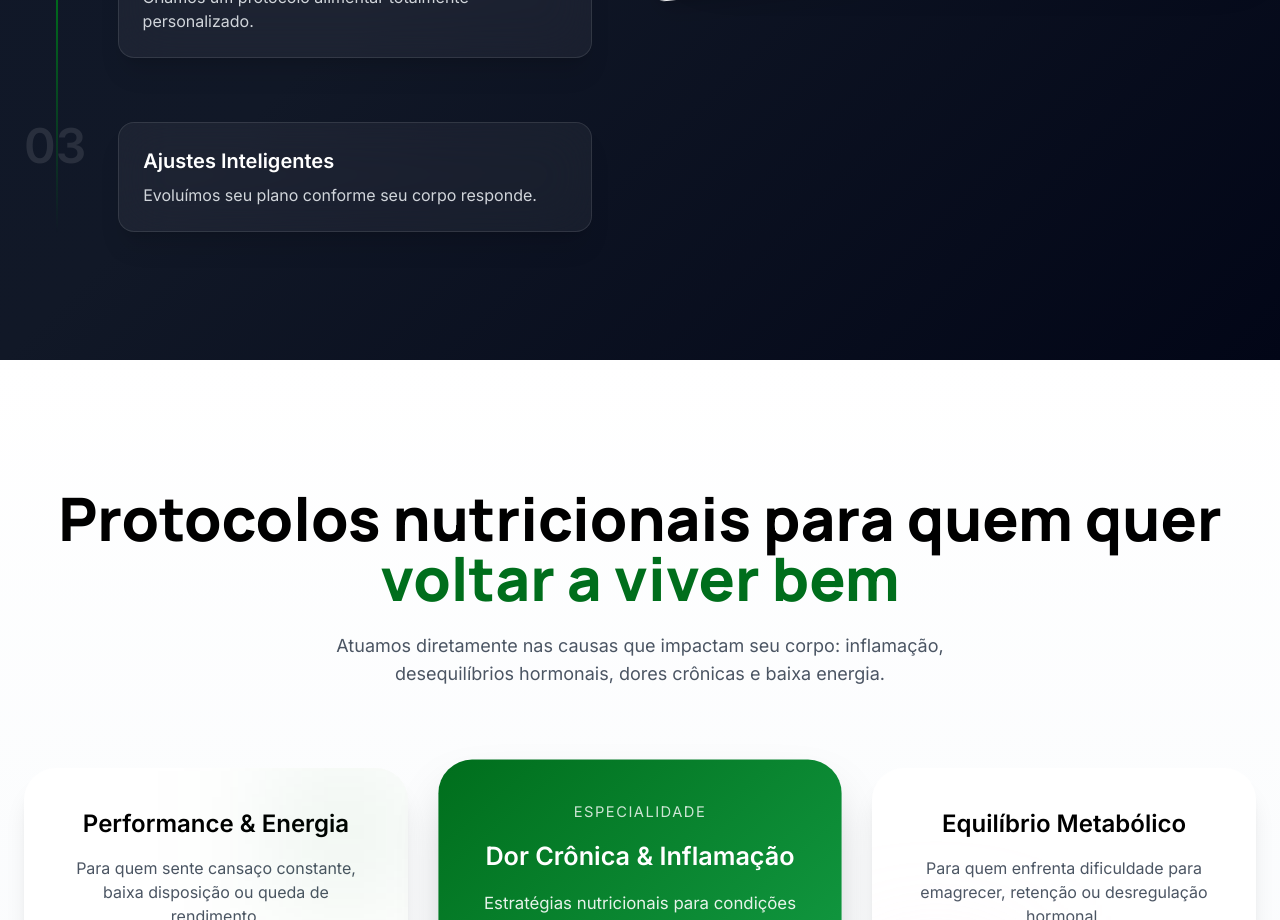
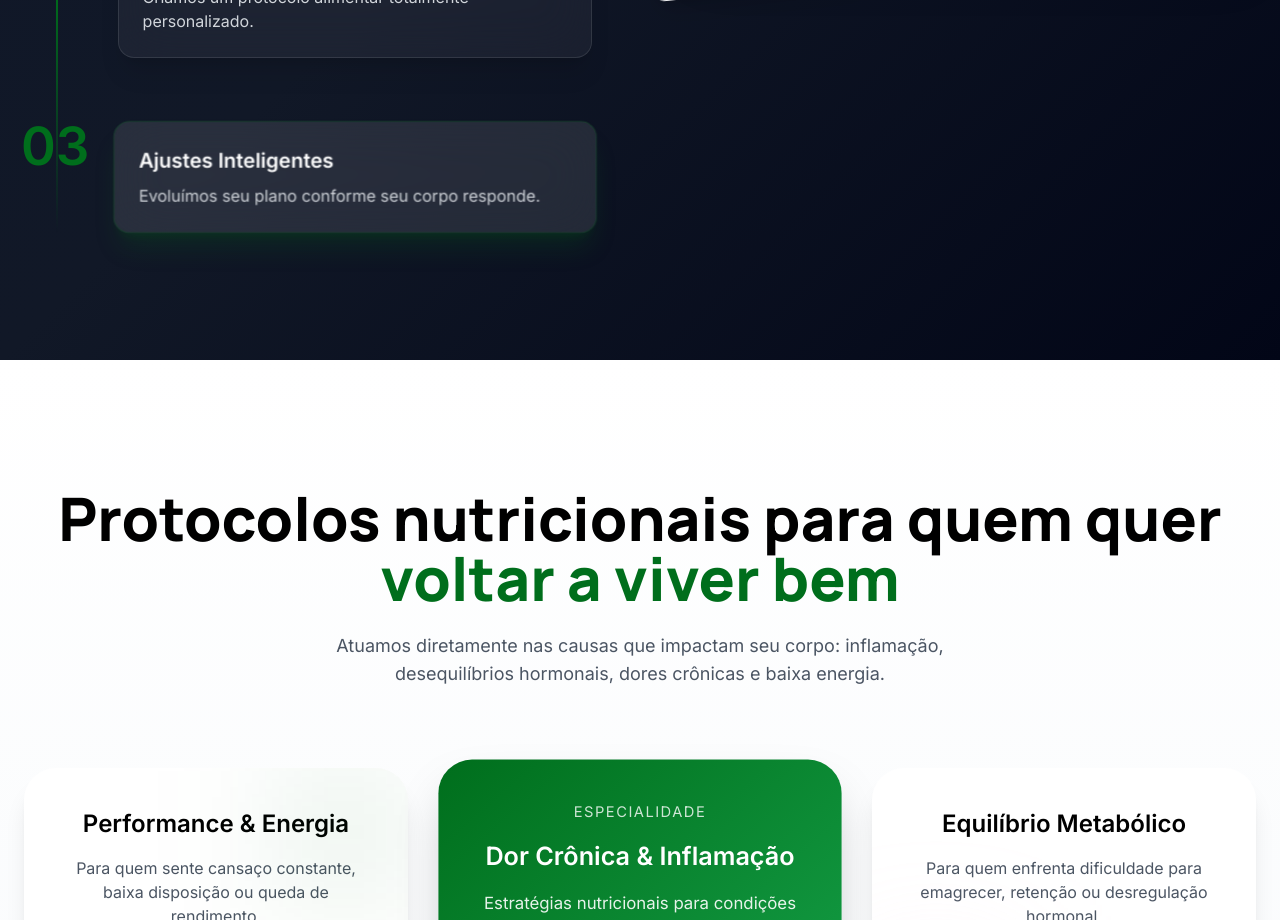
Before and after one commit to wallace-almeida/flavia-page, a React (Vite) app: page / in a window 1280 px wide. Shown: the part 2860-3780 px from the top of the page. Built offline with nearby package versions, Linux system fonts and the light colour scheme.

Commit message:
Animacao Step

```diff
--- a/src/components/Method.tsx
+++ b/src/components/Method.tsx
@@ -1,4 +1,15 @@
+import { useEffect, useState } from "react";
+
 export default function Method() {
+  const [activeStep, setActiveStep] = useState(0);
+
+  useEffect(() => {
+    const interval = setInterval(() => {
+      setActiveStep((prev) => (prev + 1) % 3);
+    }, 2500); // 2.5 segundos por step
+
+    return () => clearInterval(interval);
+  }, []);
   return (
     <section
       id="metodo"
@@ -53,12 +64,18 @@ export default function Method() {
               <div key={i} className="flex gap-8 items-start group">
 
                 {/* NUMBER BIG */}
-                <div className="text-5xl font-extrabold text-white/10 group-hover:text-primary transition">
+                <div className={`text-5xl font-extrabold transition-all duration-500 ${
+                  activeStep === i ? "text-primary scale-110" : "text-white/10"
+                }`}>
                   {item.number}
                 </div>
 
                 {/* CARD */}
-                <div className="bg-white/5 backdrop-blur-xl border border-white/10 p-6 rounded-2xl shadow-xl hover:scale-[1.02] transition w-full">
+                <div className={`border p-6 rounded-2xl shadow-xl transition-all duration-500 w-full ${
+                  activeStep === i
+                    ? "bg-white/10 backdrop-blur-xl border-primary/30 scale-[1.02] shadow-primary/20"
+                    : "bg-white/5 backdrop-blur-xl border-white/10"
+                }`}>
                   <h4 className="text-xl font-semibold mb-2">
                     {item.title}
                   </h4>
```
